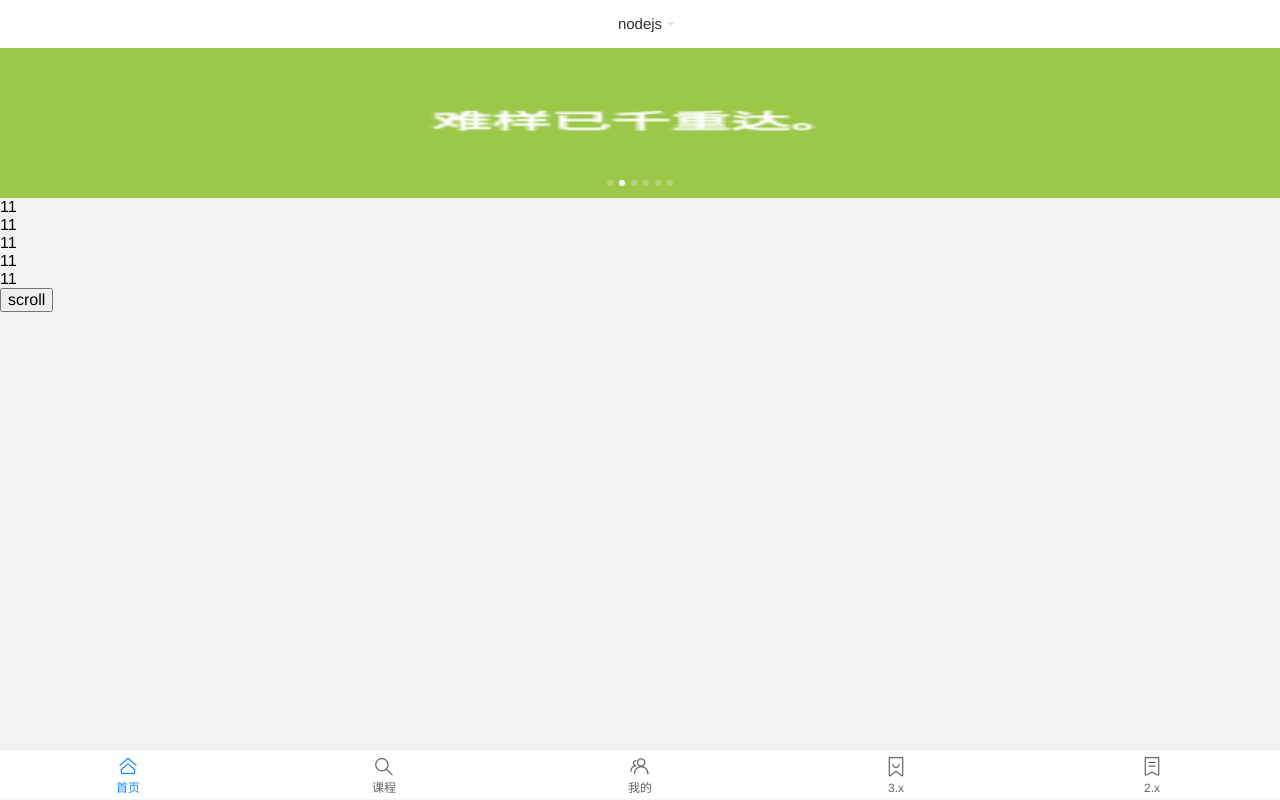
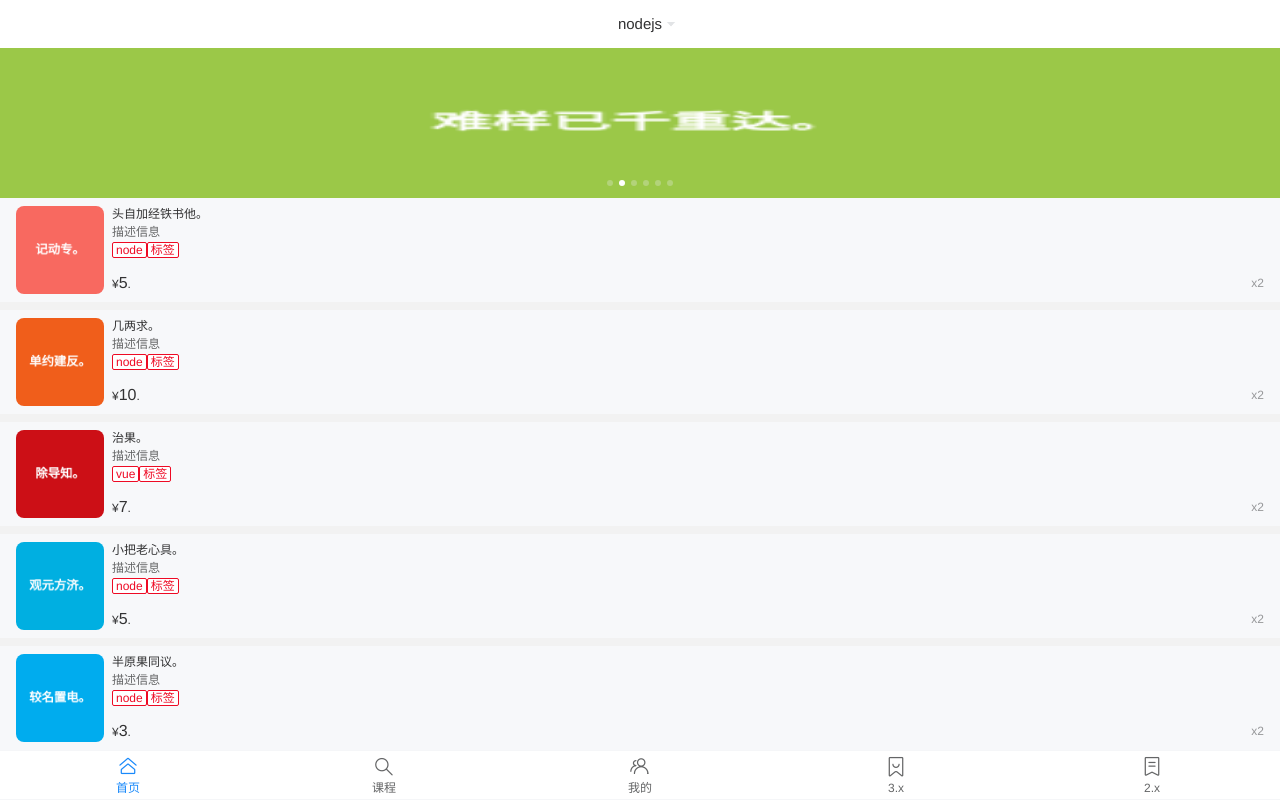
Before and after one commit to lzodo/lzo-vuets, a Vue app: page / in a window 1280 px wide. Built offline with nearby package versions, Linux system fonts and the light colour scheme.

Commit message:
add scroll

```diff
--- a/package.json
+++ b/package.json
@@ -8,6 +8,7 @@
   },
   "dependencies": {
     "axios": "^0.21.1",
+    "lodash": "^4.17.20",
     "mitt": "^2.0.1",
     "vant": "^3.0.2",
     "vue": "^3.0.0",
--- /dev/null
+++ b/src/hooks/useLoadMore.ts
@@ -0,0 +1,40 @@
+import { IGlobalState } from "@/store";
+import { computed, onMounted, Ref } from "vue";
+import { Store } from "vuex";
+// import _ from "loadsh"
+
+export function useLoadMore(
+    refreshEle: Ref<null | HTMLElement>,
+    store: Store<IGlobalState>,
+    type: string
+) {
+    let element: HTMLElement;
+
+    function _loadMore() {
+        //获取可视区高度 滚动高度 整个高度
+        let clientHeight = element.clientHeight;
+        let scrollTop = element.scrollTop;
+        let scrollHeight = element.scrollHeight;
+        //如果可视区高度 + 滚动高度 + 距离底部高度 > 整个高度
+        if (clientHeight + scrollTop + 50 > scrollHeight) {
+            store.dispatch(type);
+        }
+    }
+    //页面加载好了
+
+    onMounted(() => {
+        element = refreshEle.value as HTMLElement; //加载好后一定是有DOM元素了
+        element.addEventListener("scroll", _loadMore);
+    });
+
+    let isLoading = computed(() => {
+        return store.state.home.lessons.loading;
+    });
+    let hasMore = computed(() => {
+        return store.state.home.lessons.hasMore;
+    });
+    return {
+        isLoading,
+        hasMore,
+    };
+}
--- a/src/mock/index.ts
+++ b/src/mock/index.ts
@@ -39,7 +39,7 @@ for (let i = 0; i < 26; i++) {
         video: Random.url(),
         poster: Random.dataImage("100x100", Random.csentence(2, 4)),
         price: Random.natural(1, 10),
-        category: Random.integer(0, 3),
+        category: Random.integer(1, 3),
         // Boolean: Random.boolean, // 可以生成基本数据类型
         // Natural: Random.natural(1, 10), // 生成1到100之间自然数
         // Integer: Random.integer(1, 100), // 生成1到100之间的整数
@@ -66,7 +66,7 @@ Mock.mock("http://localhost:8080/lesson/list", "post", (params: any) => {
     let [offset, limit, total] = [info.offset, info.limit, dataList.length];
     let newDataList = dataList.slice(offset, offset + limit);
     let hasMore = true;
-    if (offset + limit  >= total) {
+    if (offset + limit >= total) {
         hasMore = false;
     }
 
--- a/src/typings/home.ts
+++ b/src/typings/home.ts
@@ -15,6 +15,8 @@ export interface ISliders {
     url: string;
 }
 export interface ILessons {
+    // [x: string]: number;
+    // length: number;
     hasMore: boolean;
     loading: boolean;
     offset: number;
--- a/src/views/home/home-list.vue
+++ b/src/views/home/home-list.vue
@@ -1,6 +1,25 @@
 <template>
     <div class="home-list">
-        <div v-for='item in lessionList' :key="item.id">{{item.title}}11</div>
+        <van-card
+            v-for="item in lessionList"
+            :key="item.id"
+            num="2"
+            :price="item.price"
+            desc="描述信息"
+            :title="item.title"
+            :thumb="item.poster"
+        >
+            <template #tags>
+                <van-tag plain type="danger">{{
+                    formateCategory(item.category)
+                }}</van-tag>
+                <van-tag plain type="danger">标签</van-tag>
+            </template>
+            <!-- <template #footer>
+                <van-button size="mini">按钮</van-button>
+                <van-button size="mini">按钮</van-button>
+            </template> -->
+        </van-card>
     </div>
 </template>
 
@@ -9,16 +28,30 @@ import store from "@/store";
 import { ILessonList } from "@/typings/home";
 import { computed, defineComponent, PropType, reactive } from "vue";
 export default defineComponent({
-    props:{
-        // lessionList:Object as PropType<ILessonList[]>
+    props: {
+        lessionList: {
+            type: Array as PropType<ILessonList[]>,
+        },
     },
-    setup(props){
-        // console.log(props.lessionList)
-        const lessionList = reactive(store.state.home.lessons);
-
-        return{
-            lessionList
+    setup(props) {
+        console.log(props.lessionList);
+        // const lessionList = reactive(store.state.home.lessons);
+        // return {
+        //     lessionList,
+        // };
+        function formateCategory(type: number) {
+            switch (type) {
+                case 1:
+                    return "react";
+                case 2:
+                    return "vue";
+                case 3:
+                    return "node";
+            }
         }
-    }
+        return {
+            formateCategory,
+        };
+    },
 });
 </script>
--- a/src/views/home/index.vue
+++ b/src/views/home/index.vue
@@ -1,6 +1,10 @@
 <template>
     <div class="warp">
-        <HomeHeader :category="category" @setCurrentCategory="setCurrentCategory"></HomeHeader>
+        <HomeHeader
+            :category="category"
+            @setCurrentCategory="setCurrentCategory"
+        ></HomeHeader>
+        <div class="scroll-main" ref="refreshEle">
             <Suspense>
                 <template #default>
                     <HomeSwiper></HomeSwiper>
@@ -10,19 +14,21 @@
                 </template>
             </Suspense>
             <HomeList :lessionList="lessionList"></HomeList>
-        <button @click="getScrolllist">scroll</button>
+        </div>
+        <!-- <button @click="getScrolllist">scroll</button> -->
     </div>
 </template>
 
 <script lang="ts">
 import { IGlobalState } from "@/store";
 import { CATEGORY_TYPES } from "@/typings/home";
-import { computed, defineComponent, onMounted } from "vue"; //vue自动不通过插件实现自动提示
+import { computed, defineComponent, onMounted, ref } from "vue"; //vue自动不通过插件实现自动提示
 import { Store, useStore } from "vuex";
 import HomeHeader from "./home-header.vue";
 import HomeList from "./home-list.vue";
 import HomeSwiper from "./home-swipe.vue";
 import * as Types from "@/store/action-types";
+import { useLoadMore } from "@/hooks/useLoadMore";
 
 function useCategory(store: Store<IGlobalState>) {
     //使用计算属性可以在数据变化后计算出新值
@@ -41,10 +47,10 @@ function useCategory(store: Store<IGlobalState>) {
 }
 
 function useLissionList(store: Store<IGlobalState>) {
-    const lessionList = computed(() => store.state.home.lessons);
+    const lessionList = computed(() => store.state.home.lessons.list);
 
     onMounted(() => {
-        if (lessionList.value.list.length == 0) {
+        if (lessionList.value.length == 0) {
             store.dispatch(`home/${Types.SET_LESSON_LIST}`);
         }
     });
@@ -77,15 +83,20 @@ export default defineComponent({
         function getScrolllist() {
             store.dispatch(`home/${Types.SET_LESSON_LIST}`);
         }
-
-        console.log(lessionList.value)
-        console.log('lessionList=======================================')
+        //获取dom
+        const refreshEle = ref<null | HTMLElement>(null); //标识一下现在是null 等会可能会变成html
+        const { isLoading, hasMore } = useLoadMore(
+            refreshEle,
+            store,
+            `home/${Types.SET_LESSON_LIST}`
+        );
 
         return {
             category,
             setCurrentCategory,
             lessionList,
             getScrolllist,
+            refreshEle,
         };
     },
 });
@@ -94,5 +105,11 @@ export default defineComponent({
 .warp {
     background: #f2f2f2;
     height: 100%;
+    display: flex;
+    flex-direction: column;
+    .scroll-main {
+        flex: 1;
+        overflow: auto;
+    }
 }
 </style>
--- a/src/views/z_options_api/component-list1.vue
+++ b/src/views/z_options_api/component-list1.vue
@@ -27,7 +27,7 @@ export default defineComponent({
     mounted() {
         console.log("挂载dom成功");
         console.log(this.name);
-        console.log(this.provide_data);
+        // console.log(this.provide_data);
         setTimeout(() => {
             emitter.emit("EVENTTYPE", "mitt触发成功ss");
         }, 2000);
```
Also changed, not shown: src/App.vue (+6 -2 lines), 2 other files (tests, documents, lock files or other folders). Lines whose indentation alone changed are shown as unchanged.
